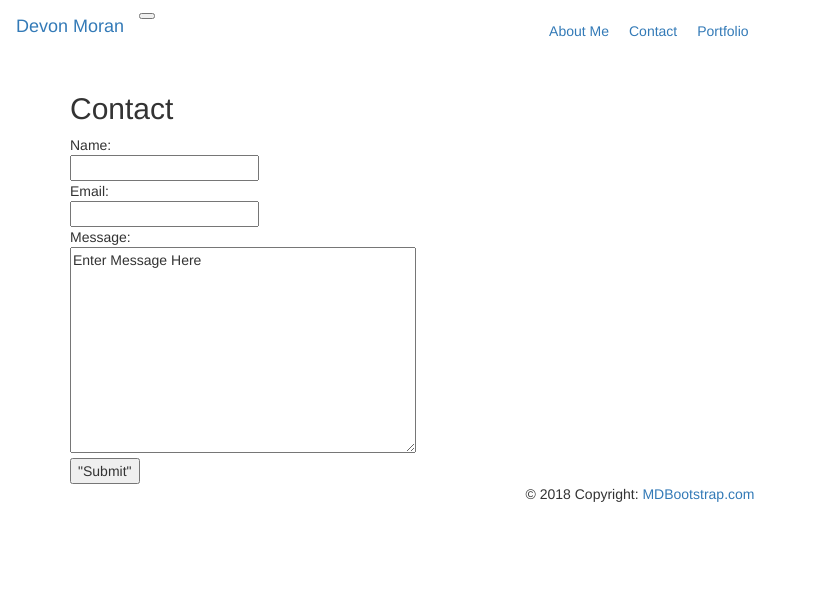
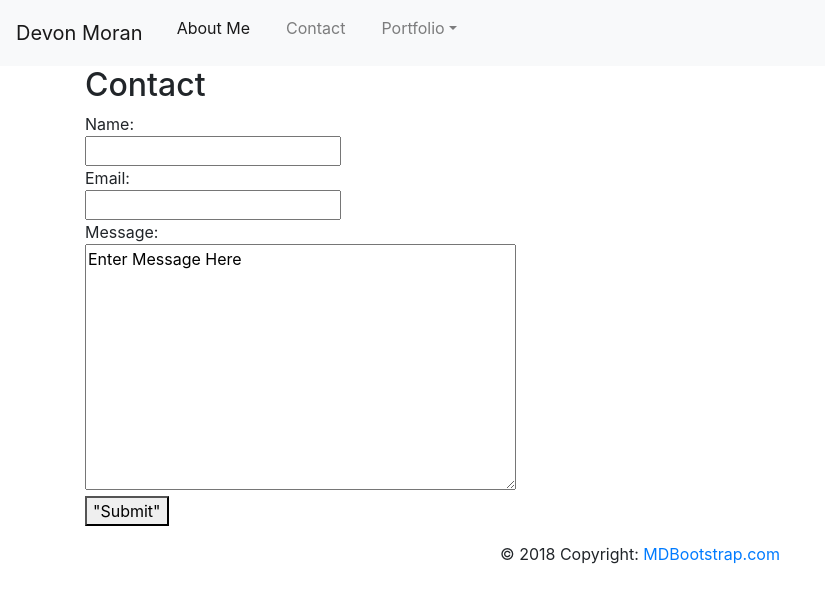
Before and after one commit to Devonmm3/Bootstrap-Portfolio, a plain HTML site: page contact.html in a window 1280 px wide. Shown: the whole page, without its empty margins (0-825 px from the left). Drawn offline with nearby package versions, Linux system fonts and the light colour scheme.

Commit message:
second commit

```diff
--- a/contact.html
+++ b/contact.html
@@ -3,14 +3,13 @@
 
 <head>
     <title>That Portfolio THough</title>
-    <link rel="stylesheet" type="text/css" href="assets/css/stylesheet.css">
-    <script src="main.js"></script>
-    <link rel="stylesheet" href="https://maxcdn.bootstrapcdn.com/bootstrap/3.3.7/css/bootstrap.min.css" integrity="sha384-BVYiiSIFeK1dGmJRAkycuHAHRg32OmUcww7on3RYdg4Va+PmSTsz/K68vbdEjh4u"
+    <link rel="stylesheet" href="https://stackpath.bootstrapcdn.com/bootstrap/4.1.3/css/bootstrap.min.css" integrity="sha384-MCw98/SFnGE8fJT3GXwEOngsV7Zt27NXFoaoApmYm81iuXoPkFOJwJ8ERdknLPMO"
         crossorigin="anonymous">
-    <script>"https://stackpath.bootstrapcdn.com/bootstrap/4.1.3/js/bootstrap.min.js"</script>
     <script src="https://code.jquery.com/jquery-3.3.1.slim.min.js" integrity="sha384-q8i/X+965DzO0rT7abK41JStQIAqVgRVzpbzo5smXKp4YfRvH+8abtTE1Pi6jizo"
         crossorigin="anonymous"></script>
     <script src="https://cdnjs.cloudflare.com/ajax/libs/popper.js/1.14.3/umd/popper.min.js" integrity="sha384-ZMP7rVo3mIykV+2+9J3UJ46jBk0WLaUAdn689aCwoqbBJiSnjAK/l8WvCWPIPm49"
+        crossorigin="anonymous"></script>
+    <script src="https://stackpath.bootstrapcdn.com/bootstrap/4.1.3/js/bootstrap.min.js" integrity="sha384-ChfqqxuZUCnJSK3+MXmPNIyE6ZbWh2IMqE241rYiqJxyMiZ6OW/JmZQ5stwEULTy"
         crossorigin="anonymous"></script>
 
     <style>
@@ -32,14 +31,14 @@
         <div class="collapse navbar-collapse" id="navbarNavDropdown">
             <ul class="navbar-nav">
                 <li class="nav-item active">
-                    <a class="nav-link" href="#">About Me</a>
+                    <a class="nav-link" href="index.html">About Me</a>
                 </li>
                 <li class="nav-item">
-                    <a class="nav-link" href="#">Contact</a>
+                    <a class="nav-link" href="contact.html">Contact</a>
                 </li>
                 <li class="nav-item dropdown">
-                    <a class="nav-link dropdown-toggle" href="#" id="navbarDropdownMenuLink" role="button" data-toggle="dropdown"
-                        aria-haspopup="true" aria-expanded="false">Portfolio</a>
+                    <a class="nav-link dropdown-toggle" href="portfolio.html" id="navbarDropdownMenuLink" role="button"
+                        data-toggle="dropdown" aria-haspopup="true" aria-expanded="false">Portfolio</a>
                     <div class="dropdown-menu" aria-labelledby="navbarDropdownMenuLink">
                         <a class="dropdown-item" href="#">Family</a>
                         <a class="dropdown-item" href="#">Yoga</a>
```
Also changed, not shown: index.html (+10 -10 lines), portfolio.html (+7 -9 lines).
